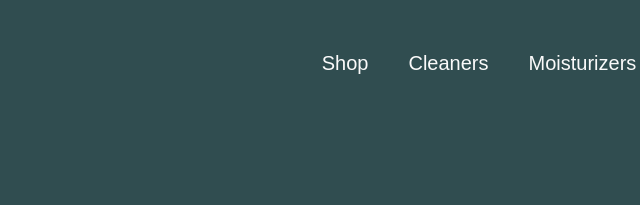
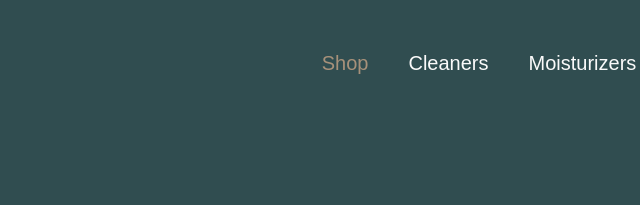
Before and after one commit to Chermen12345/cosmetics-page, a plain HTML site: page index.html in a window 1280 px wide. In both pictures the pointer is over the element "Shop". Shown: the top 205 px of the page, 260-900 px from the left. Drawn offline with Linux system fonts and the light colour scheme.

Commit message:
changed color of nav

```diff
--- a/style/main.css
+++ b/style/main.css
@@ -57,12 +57,22 @@ body{
     font-family:sans-serif;
     font-size: 20px;
     color: white;
+    transition: color 1s;
 }
 .nav-box p{
     font-size: 20px;
     color: #FAFAFA;
     margin: 0 20px 0 20px;
     font-family:Arial;
+    cursor: pointer;
+    transition: color 1s;
+}
+.nav-box p:hover{
+    font-size: 20px;
+    color: #A7917A;
+    margin: 0 20px 0 20px;
+    font-family:Arial;
+    cursor: pointer;
 }
 
 .main-content-box{
@@ -118,5 +128,5 @@ body{
     background-color: #C6D8BD;
     font-family: sans-serif;
     color: black;
-
+    cursor: pointer;
 }
```
